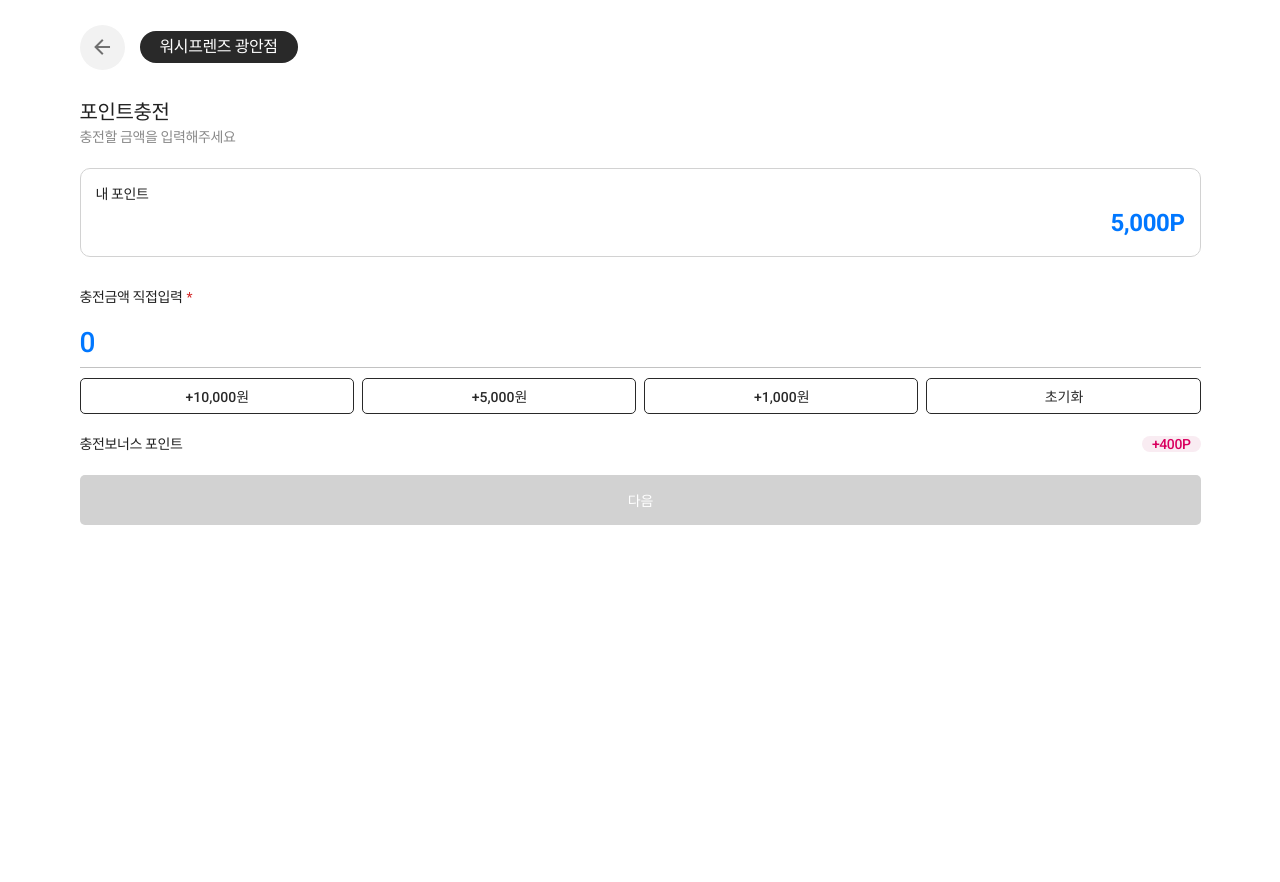
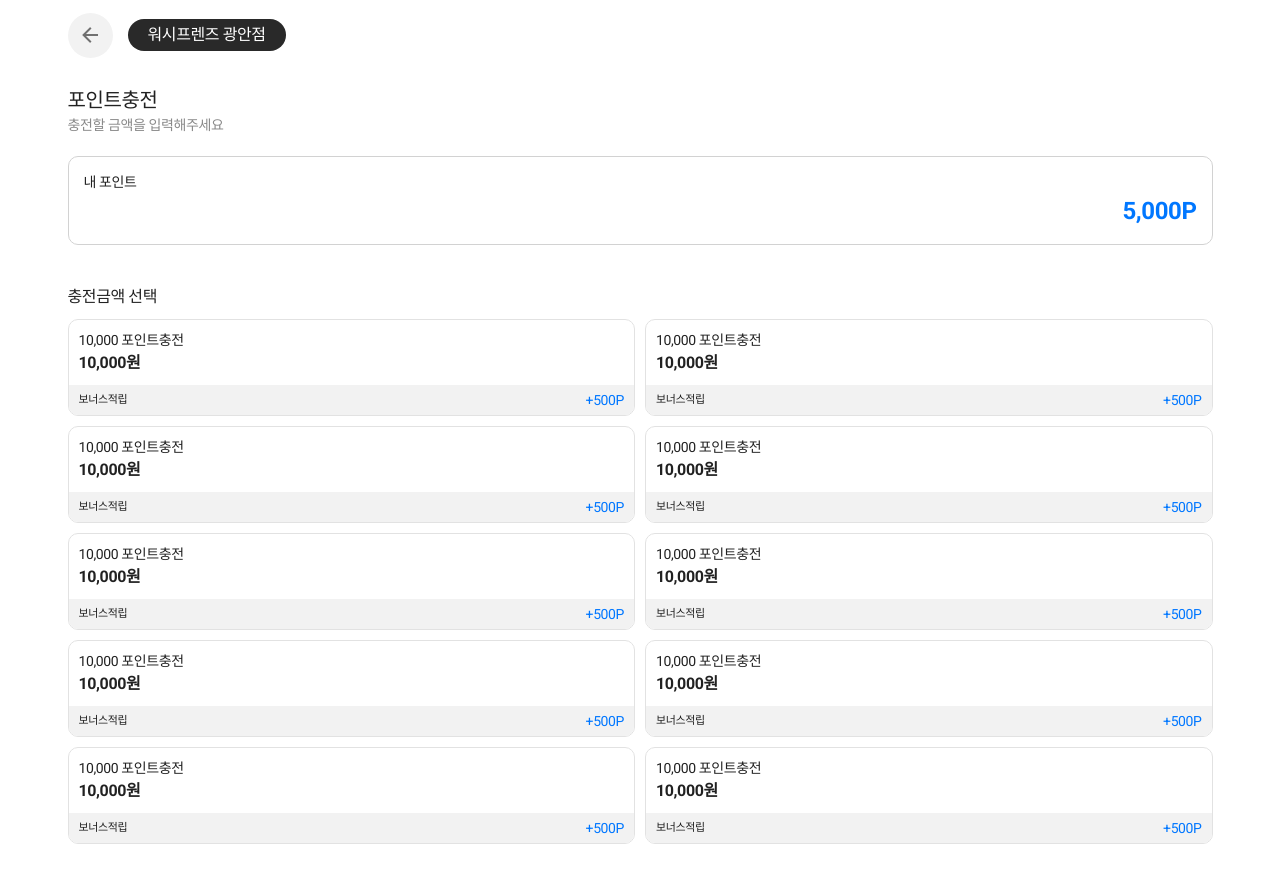
Before and after one commit to fermintz/kiosk.mobile, a Vue app: page /point in a window 1280 px wide. Before the commit the page ends 800 px from the top, so only its background shows below. Built offline with nearby package versions, Linux system fonts and the light colour scheme.

Commit message:
포인트충전 UI변경

```diff
--- a/src/assets/style/global.scss
+++ b/src/assets/style/global.scss
@@ -10,6 +10,10 @@ html{
 
   .v-btn{
     letter-spacing: 0;
+  }
+
+  .container{
+    padding:0;
   }
 }
 
--- a/src/views/point/point.scss
+++ b/src/views/point/point.scss
@@ -18,95 +18,56 @@
     }
   }
 
-  form{
-    position: relative;
-    margin-top:30px;
+  .item-list{
+    margin-top:40px;
+    h4{
+      margin-bottom:10px;
+    }
+    .row{
+      padding:0;
+      margin:-5px;
+    }
+    .col{
+      margin:0;
+      padding:5px;
+    }
+  }
 
-    h4{
-      display:block;
-      margin-bottom:10px;
-      font-size:14px;
+  .item{
+    border-radius:10px;
+    overflow:hidden;
+    border:1px solid #e2e2e2;
 
-      b{color:#d22828;margin-left:4px;}
+    .top{
+      padding:10px;
+      span, strong{
+        display:block;
+      }
+      span{
+        font-size:14px;
+      }
+      strong{
+        font-weight:bold;
+      }
     }
 
-    dl{
+    .bonus{
+      height:30px;
+      padding:0 10px;
       display:flex;
       justify-content: space-between;
       align-items: center;
-      margin-top:20px;
-      font-size:14px;
-      border-radius:10px;
-
-      dt{
-        margin:0;
-        padding:0;
+      background:#f2f2f2;
+      font-size:12px;
+      label{
+        font-size:11px;
       }
-      dd{
-        margin:0;
-        padding:0;
-        color:#D9005F;
-        font-weight:500;
-
-        span{
-          background:#F9ECF2;
-          padding:0 10px;
-          border-radius:20px;
-          margin:0;
-        }
+      span{
+        color:#0077ff;
+        font-size:14px;
       }
     }
 
-    input{
-      display:block;
-      height:50px;
-      width:100%;
-      border-bottom:1px solid #c2c2c2;
-      font-size:28px;
-      color:#0077FF;
-      font-weight:500;
-      outline: none;
-
-      &:focus{
-        border-width: 2px;
-        border-color:#0077FF;
-      }
-      &::placeholder{
-        font-size:28px;
-        color:#c2c2c2;
-      }
-    }
-
-    .priceBtns{
-      display:flex;
-      align-items: center;
-      gap:8px;
-      margin-top:10px;
-
-      .v-btn{
-        flex:1;
-        border:1px solid #292929;
-        background:#fff;
-        color:#292929;
-        min-height:36px;
-        border-radius:5px;
-        font-size:14px;
-      }
-    }
-  }
-  .bottom{
-    .v-btn{
-      width:100%;
-      min-height:50px;
-      margin-top:20px;
-      border-radius:5px;
-      letter-spacing: 0;
-      background:#d2d2d2;
-      color:#fff;
-    }
-    .v-btn.active{
-      background:#0077FF;
-    }
   }
 
 }
--- a/src/views/point/point.vue
+++ b/src/views/point/point.vue
@@ -8,24 +8,25 @@
       <span>내 포인트</span>
       <strong>5,000P</strong>
     </div>
-    <form>
-      <h4>충전금액 직접입력<b>*</b></h4>
-      <input type="number" placeholder="0" v-model="inputPrice">
-      <div class="priceBtns">
-        <v-btn text @click="inputPrice += 10000">+10,000원</v-btn>
-        <v-btn text @click="inputPrice += 5000">+5,000원</v-btn>
-        <v-btn text @click="inputPrice += 1000">+1,000원</v-btn>
-        <v-btn text @click="inputPrice = 0">초기화</v-btn>
-      </div>
-      <dl>
-        <dt>충전보너스 포인트</dt>
-        <dd>
-          <span>+400P</span>
-        </dd>
-      </dl>
-    </form>
-    <div class="bottom">
-      <v-btn text>다음</v-btn>
+
+    <div class="item-list">
+      <h4>충전금액 선택</h4>
+      <v-row>
+        <v-col cols="6" v-for="item in 10" :key="item">
+          <div class="item" v-ripple>
+            <div class="top">
+              <span>10,000 포인트충전</span>
+              <strong>10,000원</strong>
+            </div>
+
+            <div class="bonus">
+              <label>보너스적립</label>
+              <span>+500P</span>
+            </div>
+
+          </div>
+        </v-col>
+      </v-row>
     </div>
 
   </div>
```
